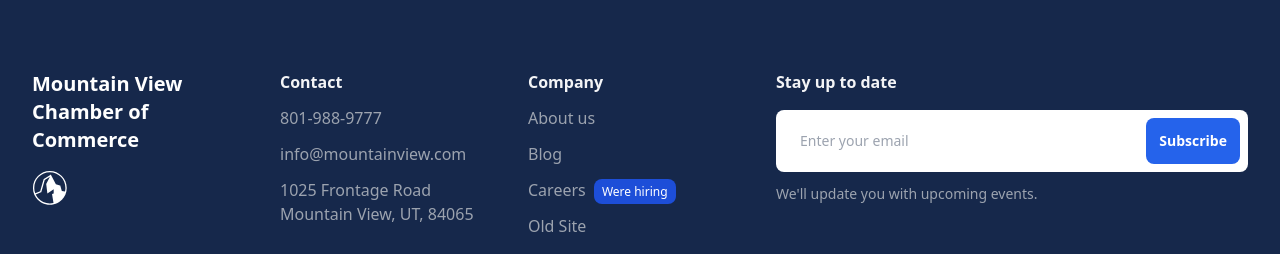
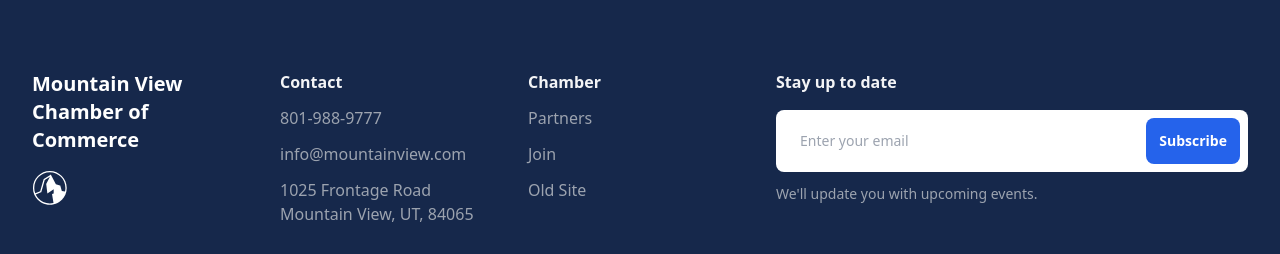
Before and after one commit to Calesi19/Mountain-View, a Next.js app: page / in a window 1280 px wide. Shown: the part 1580-1834 px from the top of the page. Built offline with nearby package versions, Linux system fonts and the light colour scheme.

Commit message:
fix: changed footer links

```diff
--- a/components/Footer.tsx
+++ b/components/Footer.tsx
@@ -54,7 +54,7 @@
           </div>
 
           <div className="col-span-1">
-            <h4 className="font-semibold text-gray-100">Company</h4>
+            <h4 className="font-semibold text-gray-100">Chamber</h4>
 
             <div className="mt-3 grid space-y-3">
               <p>
@@ -62,7 +62,7 @@
                   className="inline-flex gap-x-2 text-gray-400 hover:text-gray-200 "
                   href="#"
                 >
-                  About us
+                  Partners
                 </a>
               </p>
               <p>
@@ -70,20 +70,10 @@
                   className="inline-flex gap-x-2 text-gray-400 hover:text-gray-200 "
                   href="#"
                 >
-                  Blog
+                  Join
                 </a>
               </p>
-              <p>
-                <a
-                  className="inline-flex gap-x-2 text-gray-400 hover:text-gray-200 "
-                  href="#"
-                >
-                  Careers
-                </a>{" "}
-                <span className="inline ms-1 text-xs bg-blue-700 text-white py-1 px-2 rounded-lg">
-                  Were hiring
-                </span>
-              </p>
+
               <p>
                 <a
                   className="inline-flex gap-x-2 text-gray-400 hover:text-gray-200 "
```
